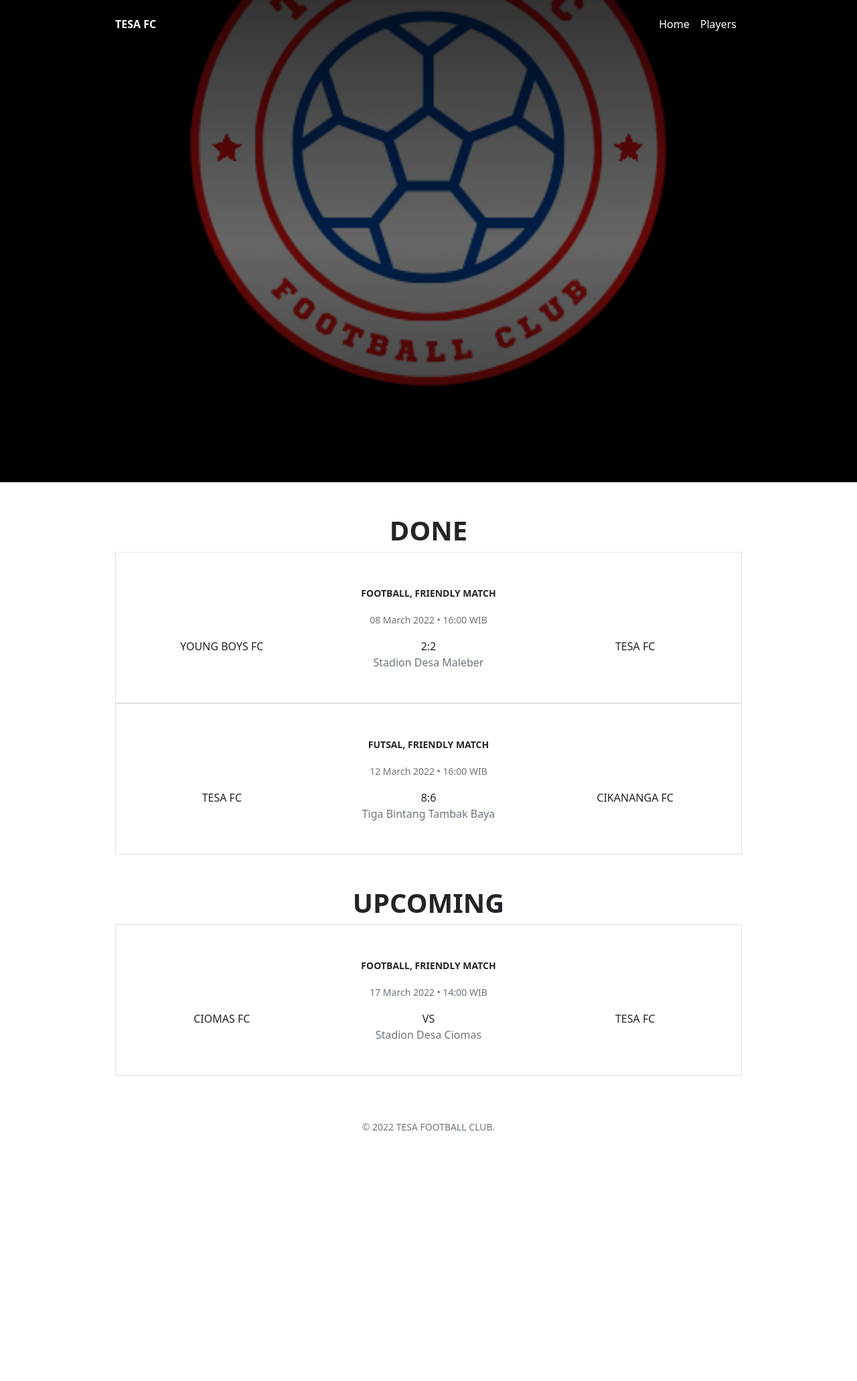
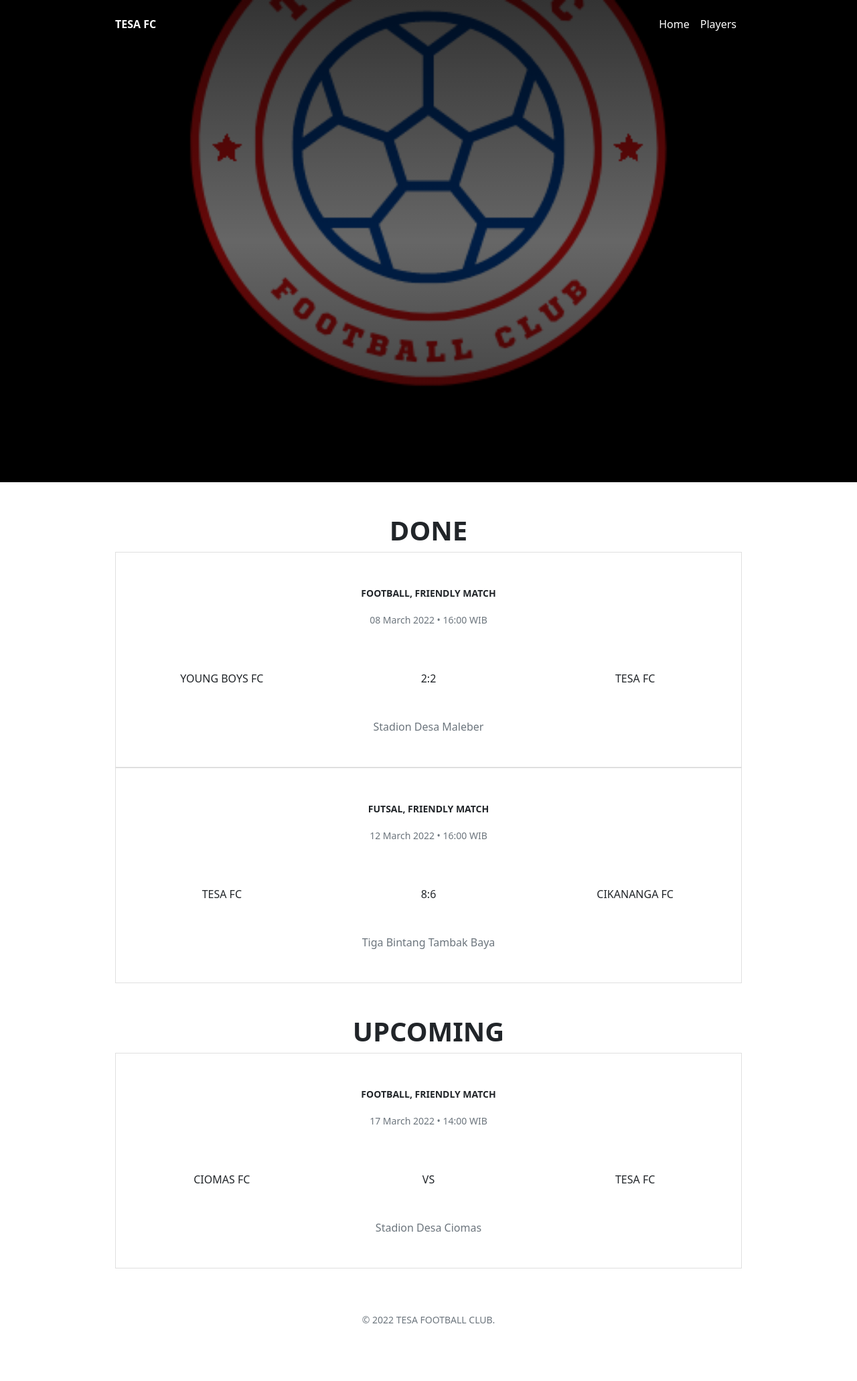
Before and after one commit to tesafc/www2, a Jekyll site: the page built from matches.html, in a window 1280 px wide. Shown: the whole page at 67% size. Built offline with Jekyll 4.4.1, drawn with Linux system fonts in a browser that asks for light colours; before the commit the page ends 1774 px from its top, so only the background shows below that.

Commit message:
Update matches.html

```diff
--- a/matches.html
+++ b/matches.html
@@ -25,7 +25,7 @@ image: /assets/img/logo-4.png
               {% endif %}
               <div class="text-center text-uppercase fw-bolder">{{ item.away }}</div>
             </div>-->
-            <div class="row row-cols-3 text-center text-uppercase">
+            <div class="row row-cols-3 text-center text-uppercase py-5">
               <div class="col">{{ item.home }}</div>
               {% if item.status == "done" %}
               <div class="col">{{ item.result }}</div>
```
